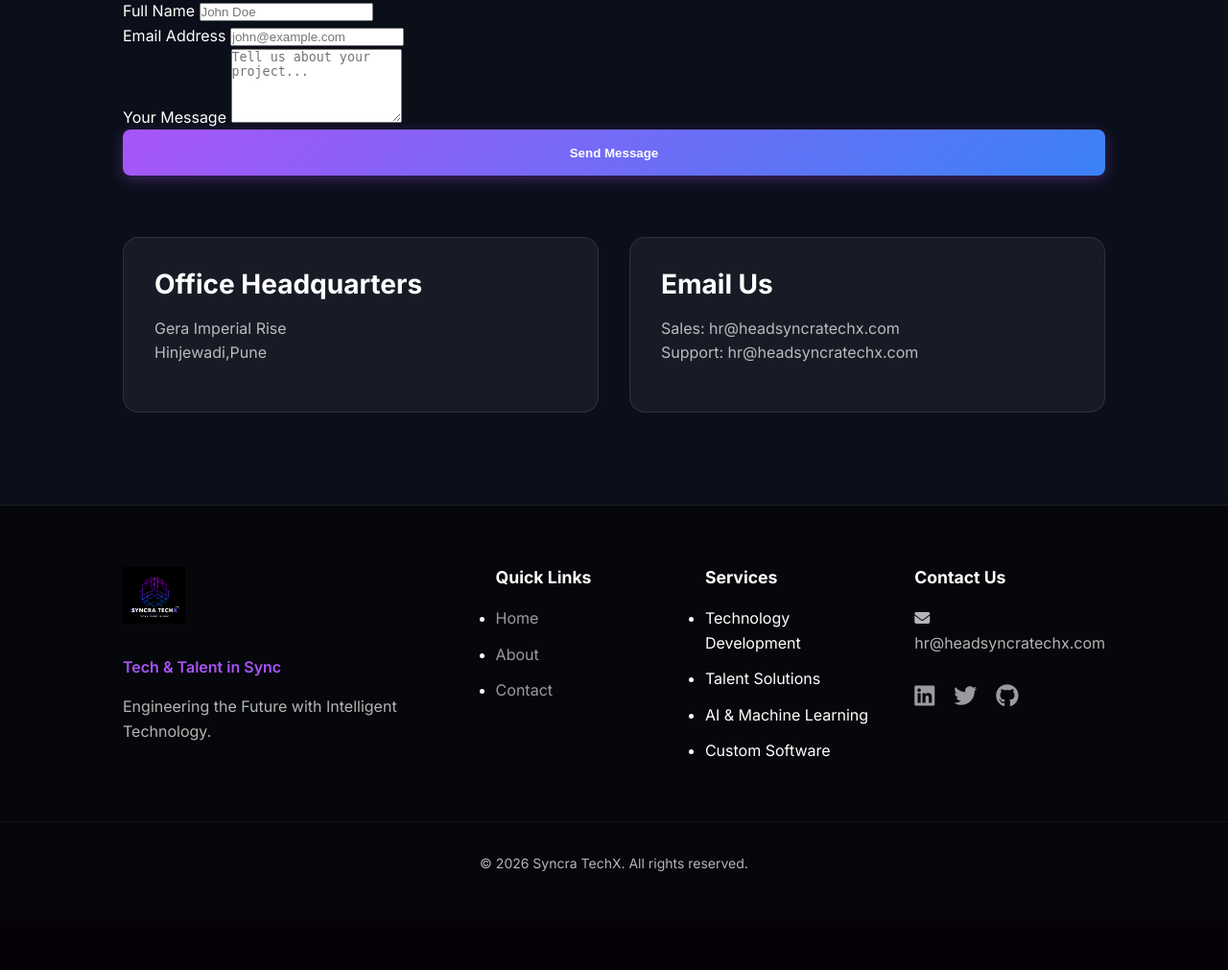
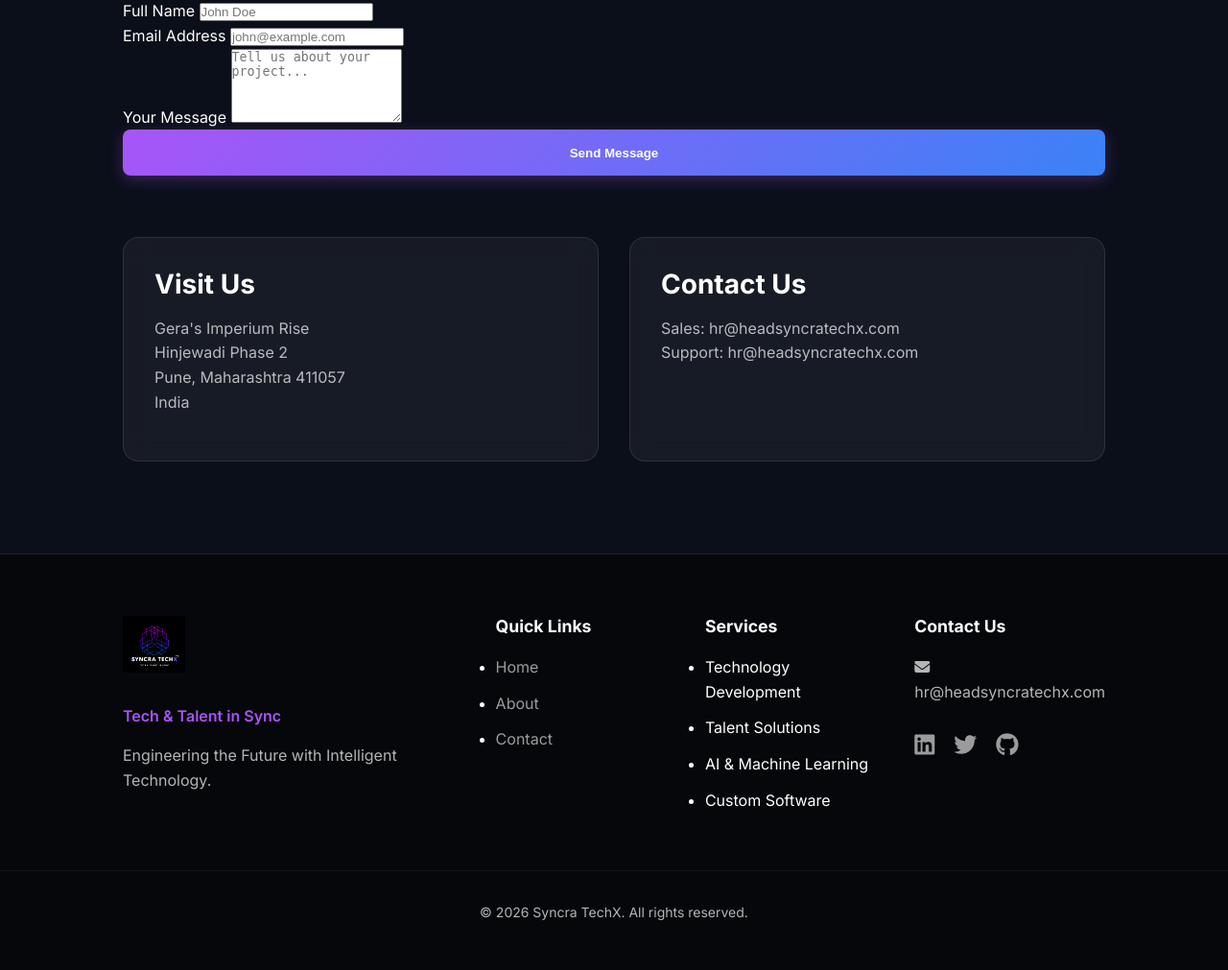
Before and after one commit to megha210304/syncratechx-website, a Flask app: page /contact in a window 1280 px wide. Shown: the part 536-1547 px from the top of the page at 96% size. Before the commit the page ends 1444 px from the top, so only its background shows below. Run offline with Flask 3, Linux system fonts and the light colour scheme.

Commit message:
Update contact information in contact.html

```diff
--- a/templates/contact.html
+++ b/templates/contact.html
@@ -33,11 +33,17 @@
 <section class="container contact-info-section">
     <div class="grid-2">
         <div class="card">
-            <h3>Office Headquarters</h3>
-            <p>Gera Imperial Rise <br>Hinjewadi,Pune</p>
+            <h3>Visit Us</h3>
+           <p>
+    Gera's Imperium Rise<br>
+    Hinjewadi Phase 2<br>
+    Pune, Maharashtra 411057<br>
+    India
+</p>
+
         </div>
         <div class="card">
-            <h3>Email Us</h3>
+            <h3>Contact Us</h3>
             <p>Sales: hr@headsyncratechx.com<br>Support: hr@headsyncratechx.com</p>
         </div>
     </div>
```
